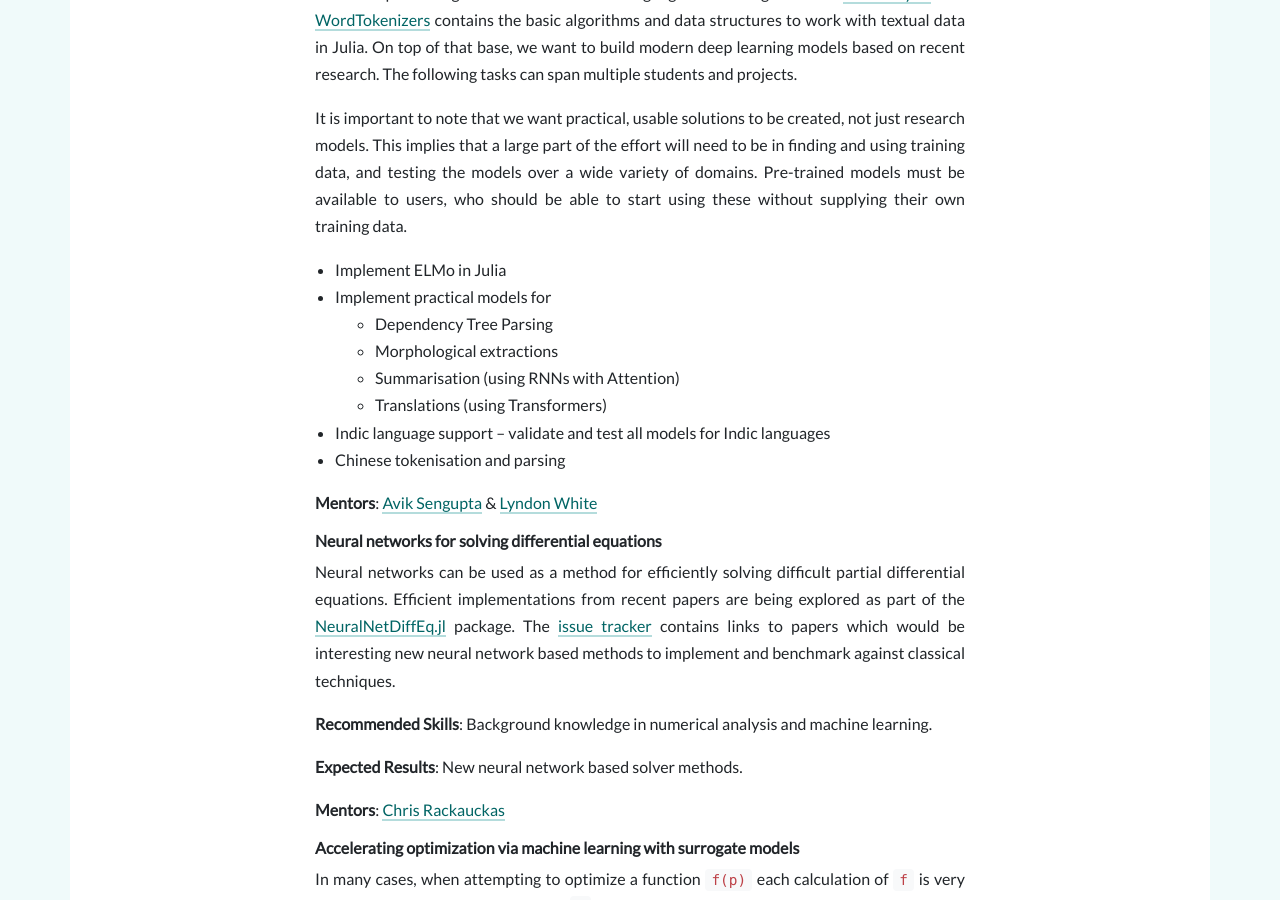
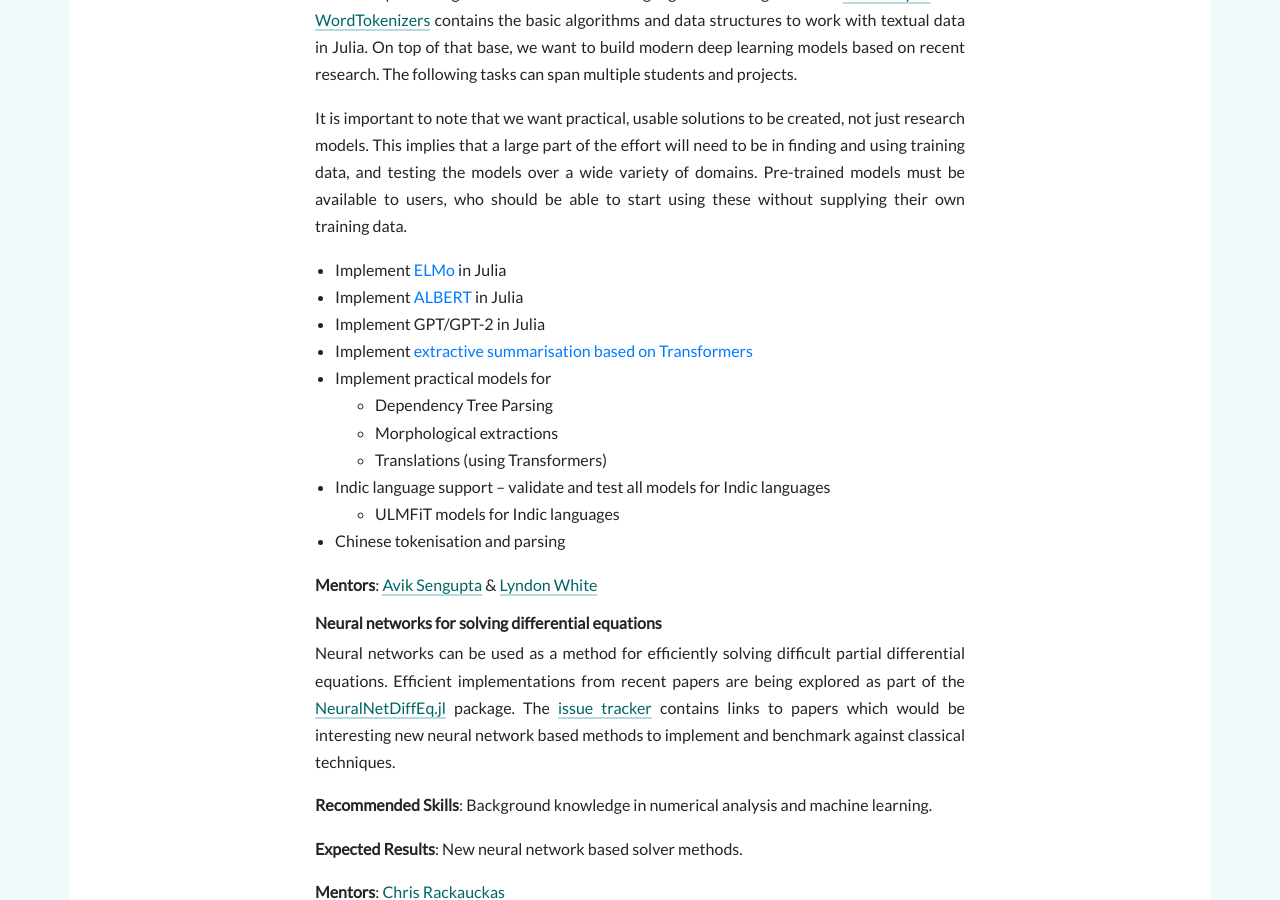
Before and after one commit to FluxML/fluxml.github.io, a Jekyll site: the page built from gsoc.md, in a window 1280 px wide and 900 px high, scrolled down 3059 px. Built offline with Jekyll 4.4.1, drawn with Linux system fonts in a browser that asks for light colours; nearby versions of some CDN libraries; comment, search, counter and statistics services are not loaded.

Commit message:
Update NLP proposals

```diff
--- a/gsoc.md
+++ b/gsoc.md
@@ -84,13 +84,16 @@ Build deep learning models for Natural Language Processing in Julia. [TextAnalys
 
 It is important to note that we want practical, usable solutions to be created, not just research models. This implies that a large part of the effort will need to be in finding and using training data, and testing the models over a wide variety of domains. Pre-trained models must be available to users, who should be able to start using these without supplying their own training data.
 
-* Implement ELMo in Julia
+* Implement [ELMo](https://allennlp.org/elmo) in Julia
+* Implement [ALBERT](https://ai.googleblog.com/2019/12/albert-lite-bert-for-self-supervised.html) in Julia
+* Implement GPT/GPT-2 in Julia
+* Implement [extractive summarisation based on Transformers](https://arxiv.org/abs/1909.03186)
 * Implement practical models for
   * Dependency Tree Parsing
   * Morphological extractions
-  * Summarisation (using RNNs with Attention)
   * Translations (using Transformers)
 * Indic language support -- validate and test all models for Indic languages
+  * ULMFiT models for Indic languages
 * Chinese tokenisation and parsing
 
 **Mentors**: [Avik Sengupta](https://github.com/aviks/) & [Lyndon White](https://github.com/oxinabox/)
```
